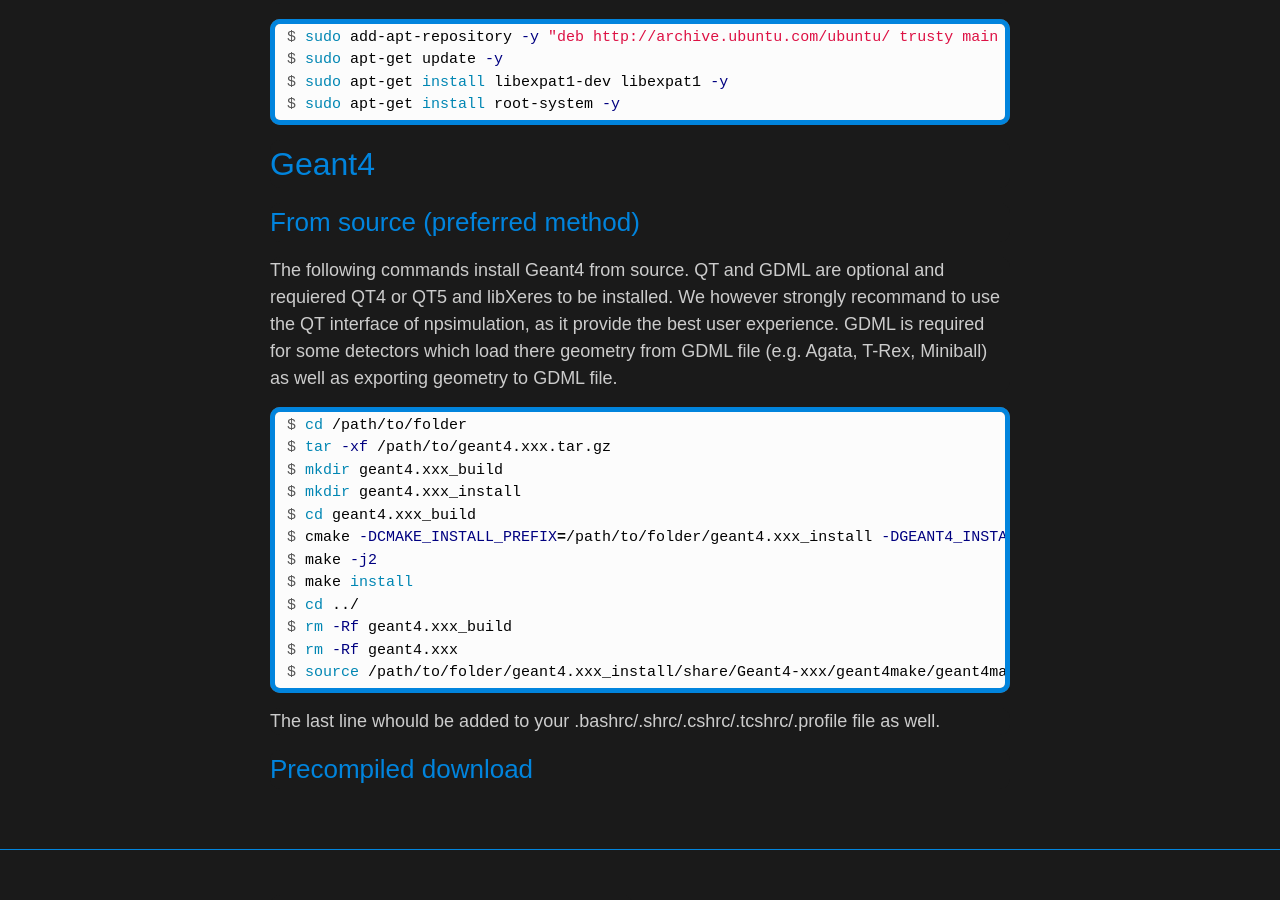
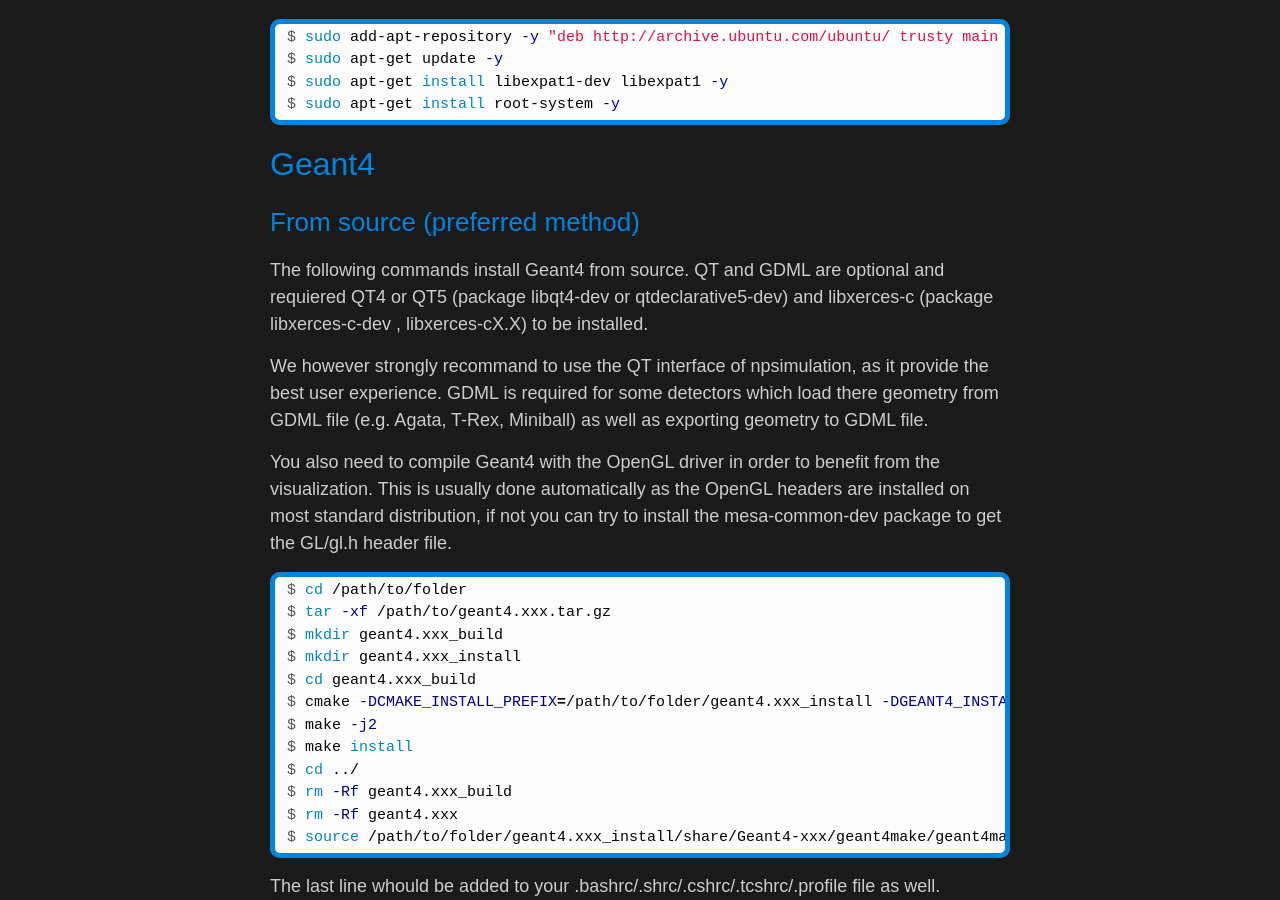
Before and after one commit to adrien-matta/nptool, a Jekyll site: the page built from _manual/root-geant4.md, in a window 1280 px wide and 900 px high, scrolled down 2551 px. Built offline with Jekyll 4.4.1, drawn with Linux system fonts in a browser that asks for light colours; some web fonts are replaced.

Commit message:
* Update geant4 install instruction

```diff
--- a/_manual/root-geant4.md
+++ b/_manual/root-geant4.md
@@ -106,8 +106,11 @@
 ## Geant4
 
 ### From source (preferred method)
-The following commands install Geant4 from source. QT and GDML are optional and requiered QT4 or QT5 and libXeres to be installed.
+The following commands install Geant4 from source. QT and GDML are optional and requiered QT4 or QT5 (package libqt4-dev or qtdeclarative5-dev) and  libxerces-c (package libxerces-c-dev , libxerces-cX.X) to be installed.
+
 We however strongly recommand to use the QT interface of npsimulation, as it provide the best user experience. GDML is required for some detectors which load there geometry from GDML file (e.g. Agata, T-Rex, Miniball) as well as exporting geometry to GDML file.
+
+You also need to compile Geant4 with the OpenGL driver in order to benefit from the visualization. This is usually done automatically as the OpenGL headers are installed on most standard distribution, if not you can try to install the mesa-common-dev package to get the GL/gl.h header file.
 
 {% highlight console %}
 $ cd /path/to/folder
```
